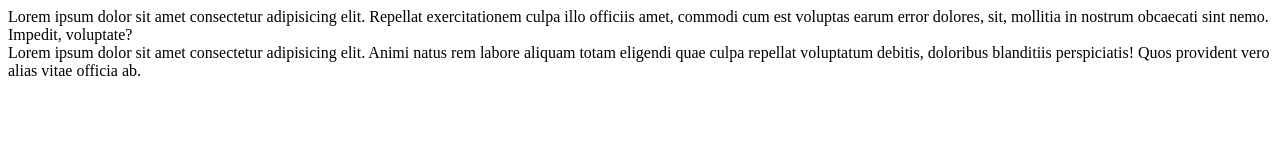
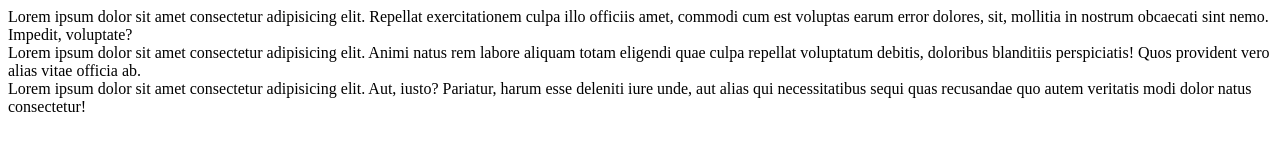
Before and after one commit to aguessyulrich/git-mon-cv, a plain HTML site: page index.html in a window 1280 px wide. Drawn offline with Linux system fonts and the light colour scheme.

Commit message:
fusion de la branche formations

```diff
--- a/index.html
+++ b/index.html
@@ -18,5 +18,9 @@
          vero alias vitae officia ab.
     </section>
 
+    <section id="formations">
+        Lorem ipsum dolor sit amet consectetur adipisicing elit. Aut, iusto? Pariatur, harum esse deleniti iure unde, aut alias qui necessitatibus sequi quas recusandae quo autem veritatis modi dolor natus consectetur!
+    </section>
+
 </body>
 </html>
```
